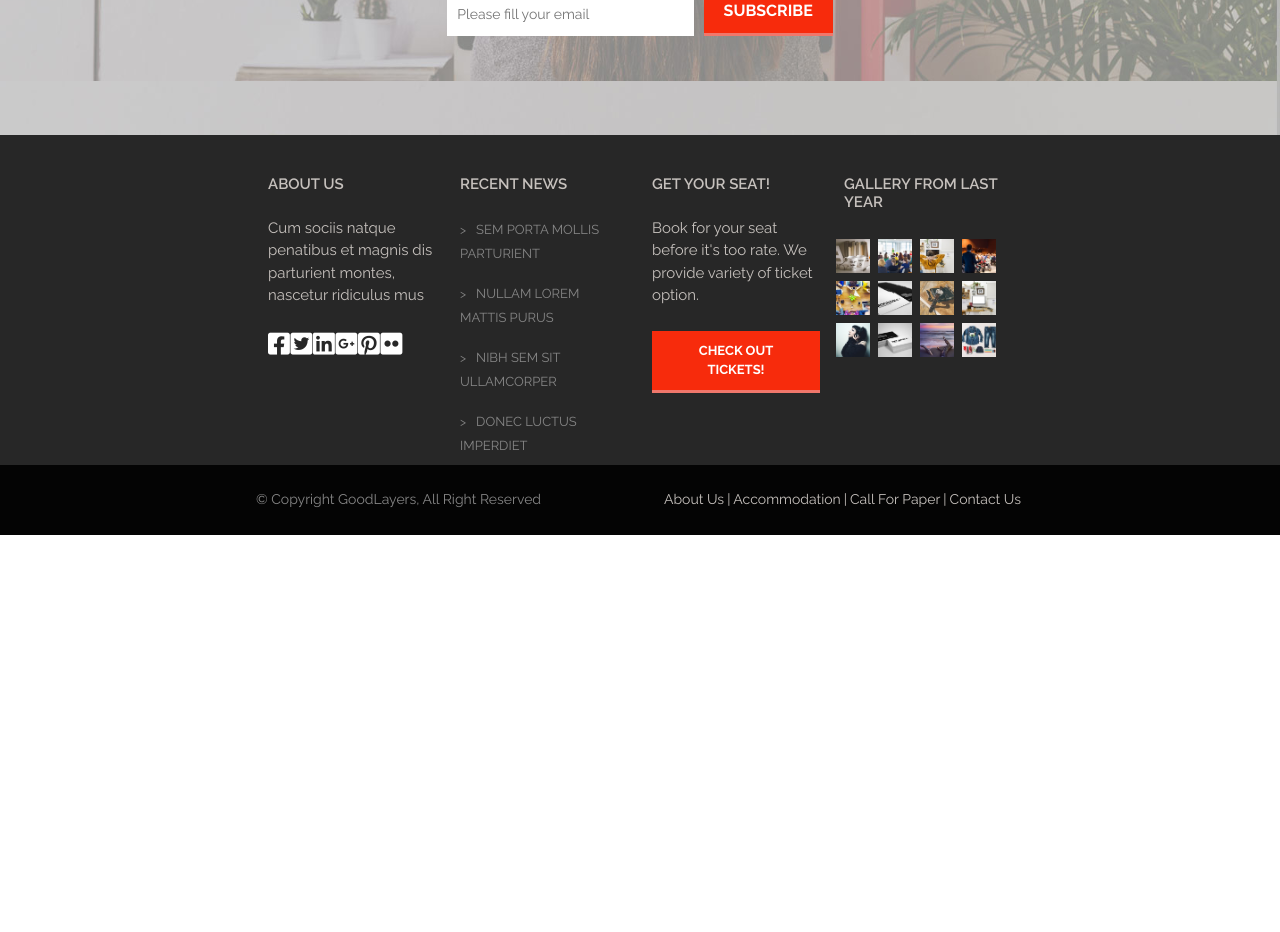
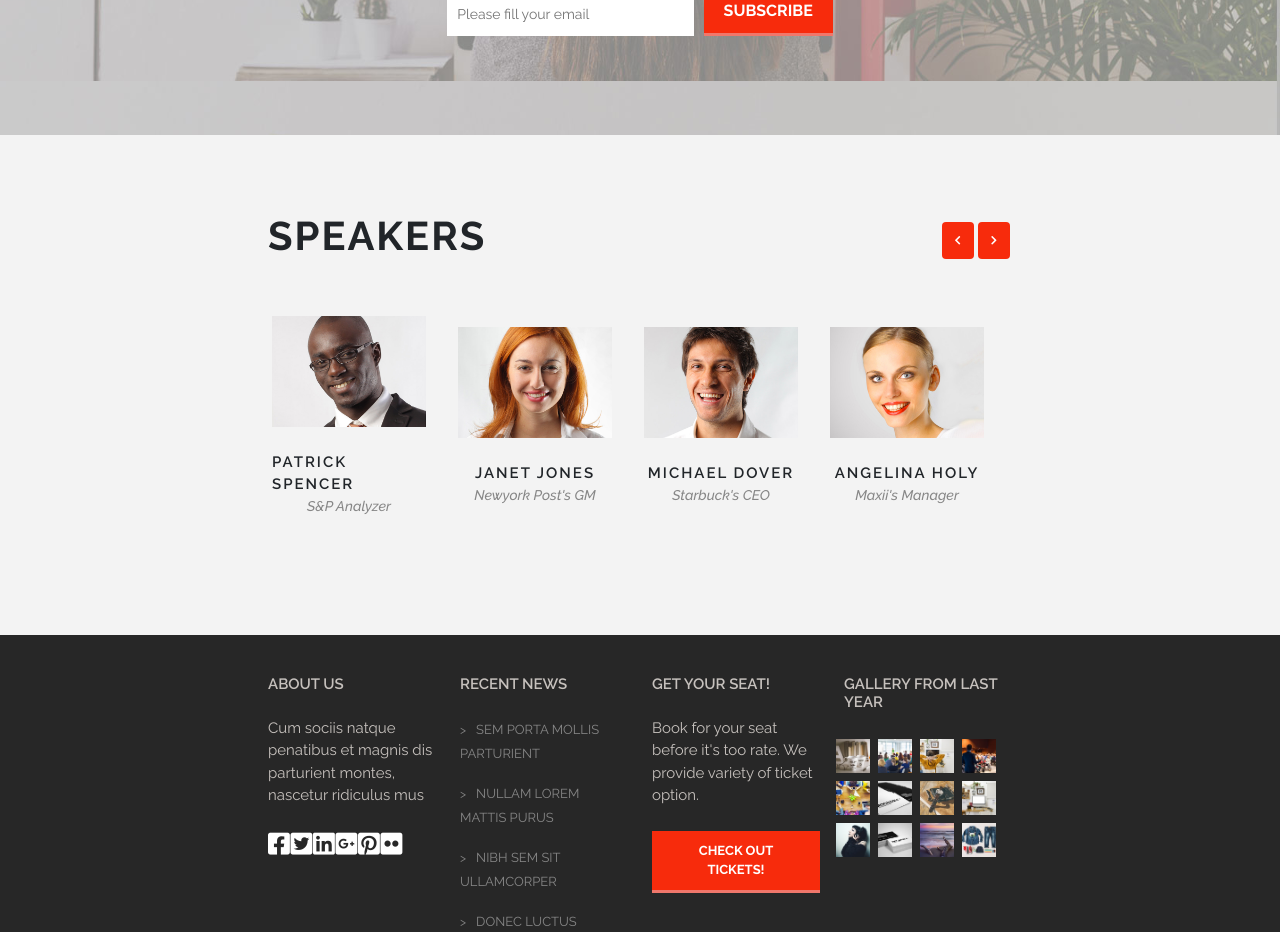
Before and after one commit to AntonioRusso1997/proj-html-vuejs, a Vue app: page / in a window 1280 px wide. Shown: the part 1400-2332 px from the top of the page. Before the commit the page ends 1961 px from the top, so only its background shows below. Built offline with nearby package versions, Linux system fonts and the light colour scheme.

Commit message:
speakers (no hover)

```diff
--- a/src/components/Main.vue
+++ b/src/components/Main.vue
@@ -4,6 +4,7 @@
     <Jumbotron />
     <CompanyInfo />
     <Subscribe />
+    <Speakers />
   </main>
 </template>
 
@@ -11,13 +12,15 @@
 import Jumbotron from './main-components/Jumbotron.vue'
 import CompanyInfo from './main-components/CompanyInfo.vue'
 import Subscribe from './main-components/Subscribe.vue'
+import Speakers from './main-components/Speakers.vue'
 
 export default {
   name: 'Main',
   components: {
     Jumbotron,
     CompanyInfo,
-    Subscribe
+    Subscribe,
+    Speakers
   },
   data () {
     return {
--- /dev/null
+++ b/src/components/main-components/Speakers.vue
@@ -0,0 +1,78 @@
+<template>
+    <!-- Sezione Speakers -->
+    <div class="speakers w-100 d-flex justify-content-center">
+      <div class="container my-w60 d-flex flex-column justify-content-center">
+        <div class="w-100 d-flex justify-content-between position-relative">
+          <h1>SPEAKERS</h1>
+          <div class="arrows d-flex align-items-center">
+            <button class="btn btn-arrow"><i class="fas fa-chevron-left"></i></button>
+            <button class="btn btn-arrow"><i class="fas fa-chevron-right"></i></button>
+          </div>
+        </div>
+        <div class="row w-100 py-4">
+          <div v-for="(speaker, index) in speakers" :key="index" class="speaker-card p-3 col-3 d-flex flex-column align-items-center justify-content-center">
+            <img class="w-100 my-2" :src="require('../../assets/' + speaker.path)" alt="">
+            <div class="speaker-name mt-3">{{speaker.name.toUpperCase()}}</div>
+            <div class="speaker-job">{{speaker.job}}</div>
+
+          </div>
+        </div>
+
+
+
+      </div>
+    </div>
+</template>
+
+<script>
+import speakersList from "../../data/speakersList.js"
+
+export default {
+  name: 'Speakers',
+  data () {
+    return {
+      speakers: speakersList
+    }
+  }
+}
+</script>
+
+<!-- Add "scoped" attribute to limit CSS to this component only -->
+<style scoped lang="scss">
+@import "../../styles/generals.scss";
+
+.speakers {
+  height: 500px;
+  background-color: #f3f3f3;
+
+  h1 {
+    font-style: 30px;
+    font-weight: bold;
+    letter-spacing: 2px;
+  }
+
+  .arrows {
+
+    .btn-arrow {
+      padding: 10px 12px;
+      font-size: 10px;
+      font-weight: 300;
+      background-color: $scarlet;
+      margin: 2px;
+      color: white;
+    }
+  }
+  .speaker-name {
+    font-size:15px;
+    font-weight: 600;
+    letter-spacing: 2px;
+  }
+  .speaker-job {
+    font-size: 14px;
+    font-weight: 500;
+    font-style: italic;
+    color: $gray;
+  }
+}
+
+</style>
--- /dev/null
+++ b/src/data/speakersList.js
@@ -0,0 +1,23 @@
+export default [
+    {
+        name: "Patrick Spencer",
+        path: "images/speaker-6.jpg",
+        job: "S&P Analyzer"
+    },
+    {
+        name: "Janet Jones",
+        path: "images/speaker-5.jpg",
+        job: "Newyork Post's GM"
+    },
+    {
+        name: "Michael Dover",
+        path: "images/speaker-4.jpg",
+        job: "Starbuck's CEO"
+    },
+    {
+        name: "Angelina Holy",
+        path: "images/speaker-3.jpg",
+        job: "Maxii's Manager"
+    }
+
+]
```
Also changed, not shown: src/styles/Colors.scss (line endings or trailing spaces).
